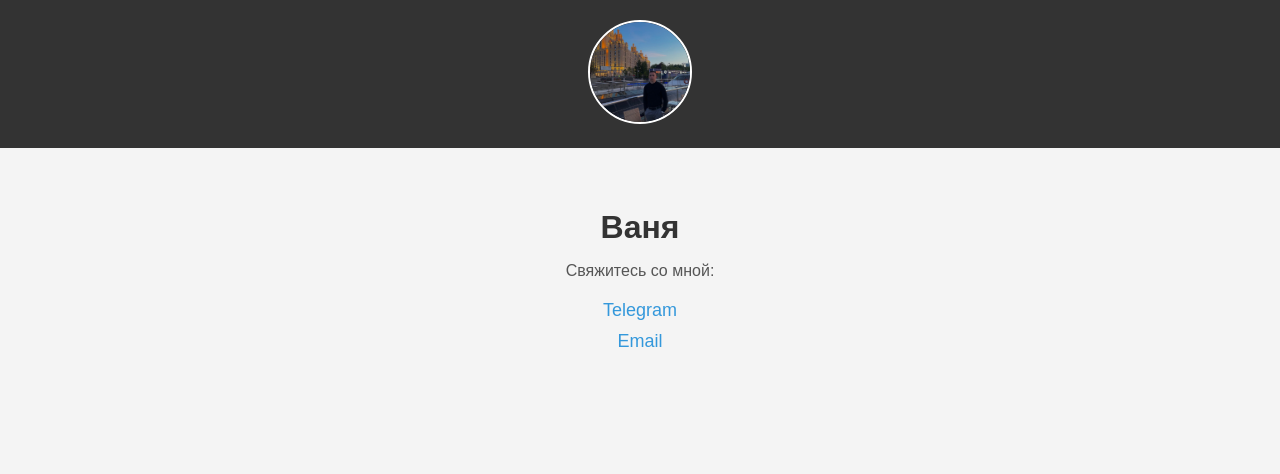
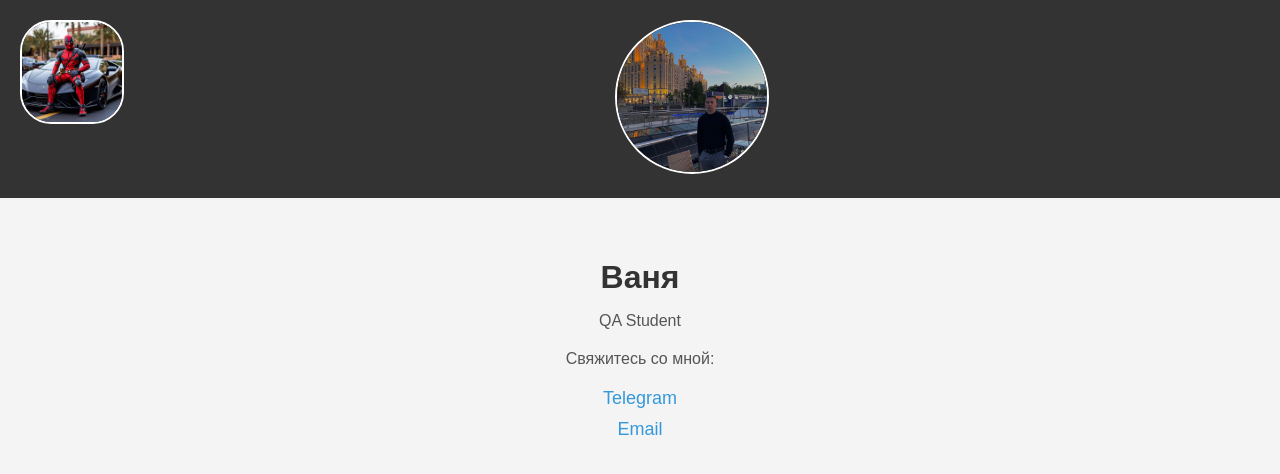
Before and after one commit to vanyaoffi26/CV, a plain HTML site: page index.html in a window 1280 px wide. Drawn offline with Linux system fonts and the light colour scheme.

Commit message:
добавил картинку

```diff
--- a/index.html
+++ b/index.html
@@ -9,9 +9,11 @@
 <body>
     <header>
         <img src="photo.jpg" alt="Мое фото" class="profile-photo">
+        <img src="yo.jpg" alt="Картинка деадпула" class="yo">
     </header>
     <main>
         <h1>Ваня</h1>
+        <p> QA Student </p>
         <p>Свяжитесь со мной:</p>
         <ul>
             <li><a href="https://t.me/vanyaoffi26" target="_blank">Telegram</a></li>
--- a/styles.css
+++ b/styles.css
@@ -12,11 +12,21 @@ header {
 }
 
 .profile-photo {
-    width: 100px;
-    height: 100px;
+    width: 150px;
+    height: 150px;
     border-radius: 50%;
     object-fit: cover;
     border: 2px solid #fff;
+    text-align: center;
+}
+.yo {
+    width: 100px;
+    height: 100px;
+    border-radius: 30%;
+    object-fit: cover;
+    border: 2px solid #fff;
+    float: left;
+
 }
 
 main {
@@ -26,11 +36,13 @@ main {
 h1 {
     margin-bottom: 10px;
     color: #333;
+    text-align: center;
 }
 
 p {
     margin-bottom: 20px;
     color: #555;
+    text-align: center;
 }
 
 ul {
```
Also changed, not shown: yo.jpg (added), 1 other file.
